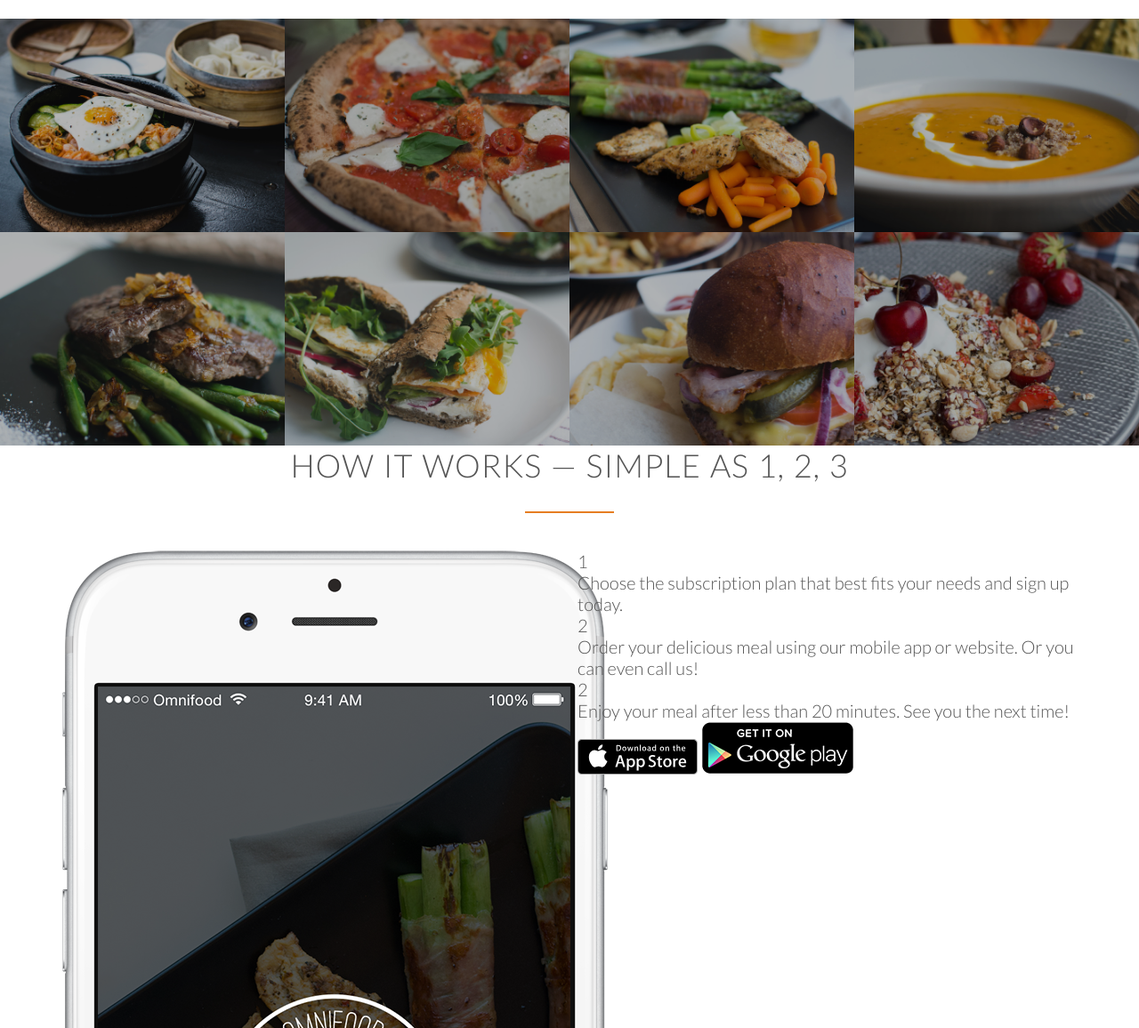
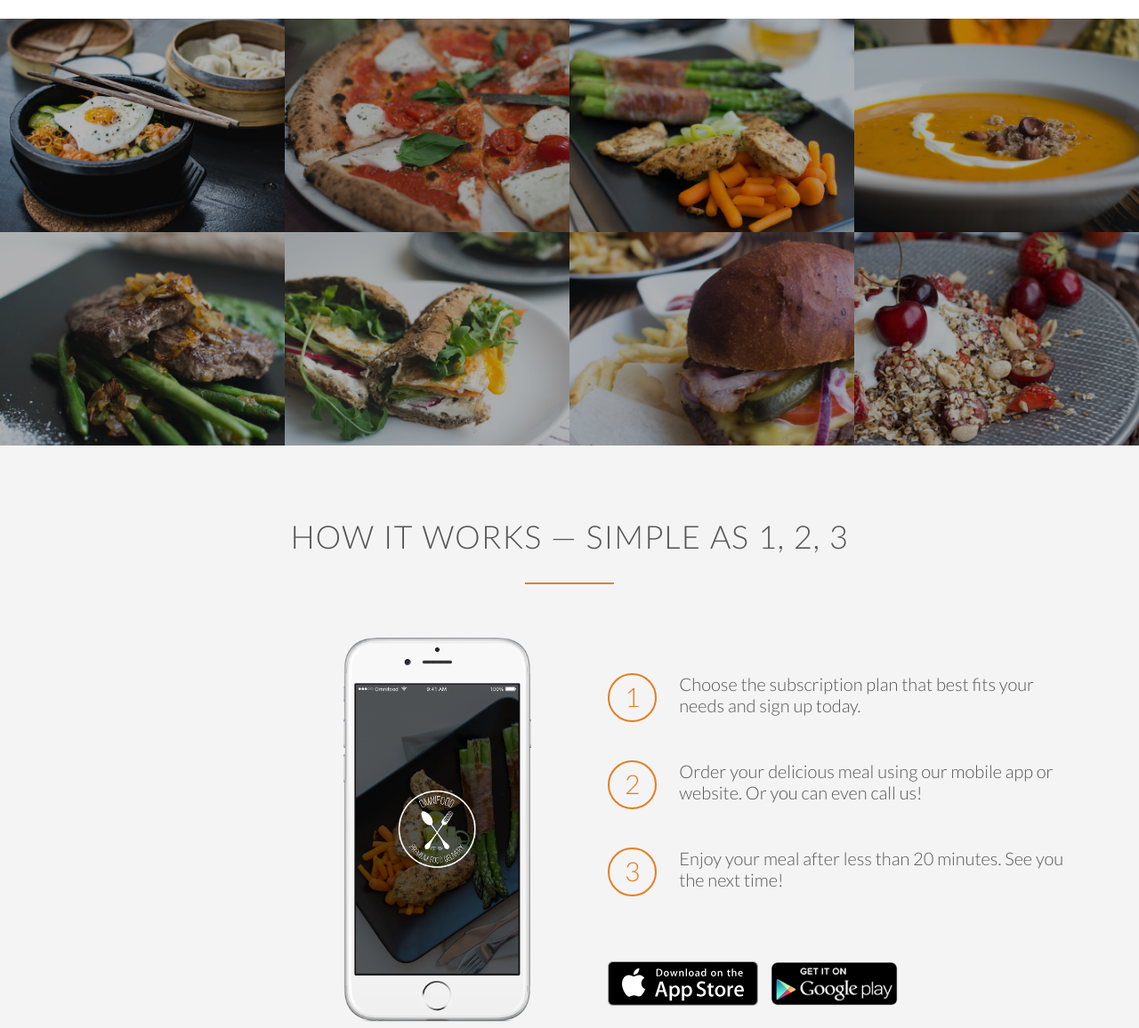
Before and after one commit to ventureful/pixel-perfect-responsive-websites, a plain HTML site: page omnifood/index.html in a window 1280 px wide. Shown: the part 1497-2653 px from the top of the page at 89% size. Drawn offline with Linux system fonts and the light colour scheme; files whose address does not match are found by name.

Commit message:
how-it-works section complete

```diff
--- a/omnifood/index.html
+++ b/omnifood/index.html
@@ -78,7 +78,7 @@
         </section>
 
         <section class="section-meals">
-            <ul class="meals-showcase">
+            <ul class="meals-showcase clearfix">
                 <li>
                     <figure class="meal-photo">
                         <img src="resources/img/1.jpg" alt="Korean bibimbap with egg and vegetables">
@@ -100,7 +100,7 @@
                     </figure>
                 </li>
             </ul>
-            <ul class="meals-showcase">
+            <ul class="meals-showcase clearfix">
                 <li>
                     <figure class="meal-photo">
                         <img src="resources/img/5.jpg" alt="Paleo beef steak with vegetables">
@@ -130,10 +130,10 @@
             </div>
 
             <div class="row">
-                <div class="col span-1-of-2">
+                <div class="col span-1-of-2 steps-box">
                     <img src="resources/img/app-iPhone.png" alt="Omnifood app on iPhone" class="app-screen">
                 </div>
-                <div class="col span-1-of-2">
+                <div class="col span-1-of-2 steps-box">
                     <div class="works-step">
                         <div>1</div>
                         <p>
@@ -147,7 +147,7 @@
                         </p>
                     </div>
                     <div class="works-step">
-                        <div>2</div>
+                        <div>3</div>
                         <p>
                             Enjoy your meal after less than 20 minutes. See you the next time!
                         </p>
--- a/omnifood/resources/css/style.css
+++ b/omnifood/resources/css/style.css
@@ -17,6 +17,16 @@ html {
     font-size: 20px;
     font-weight: 300;
     text-rendering: optimizeLegibility;
+}
+
+/*must clear floats ?????*/
+.clearfix {zoom: 1}
+.clearfix:after {
+    content: '.';
+    clear: both;
+    display: block;
+    height: 0;
+    visibility: hidden;
 }
 
 
@@ -251,5 +261,51 @@ header {
 }
 
 /* ------------------------------------------- */
-/* STEPS */
+/* HOW-IT-WORKS */
 /* ------------------------------------------- */
+
+.section-steps {
+    background-color: #f4f4f4;
+}
+
+.steps-box:first-child {
+    text-align: right; /*works on all inline-block elements, so will work on image too*/
+    padding-right: 3%;
+    margin-top: 30px;
+}
+
+.steps-box:last-child {
+    padding-left: 3%;
+    margin-top: 70px;
+}
+
+.app-screen {
+    width: 40%;
+}
+
+.works-step {
+    margin-bottom: 50px;
+}
+
+.works-step:last-of-type {
+    margin-bottom: 80px;
+}
+
+.works-step div {
+    color: #e67e22;
+    border: 2px solid #e67e22;
+    display: inline-block;
+    border-radius: 50%;
+    height: 55px;
+    width: 55px;
+    text-align: center;
+    padding: 6px;
+    float: left;
+    font-size: 150%;
+    margin-right: 25px;
+}
+
+.btn-app img {
+    height: 50px;
+    margin-right: 10px;
+}
```
